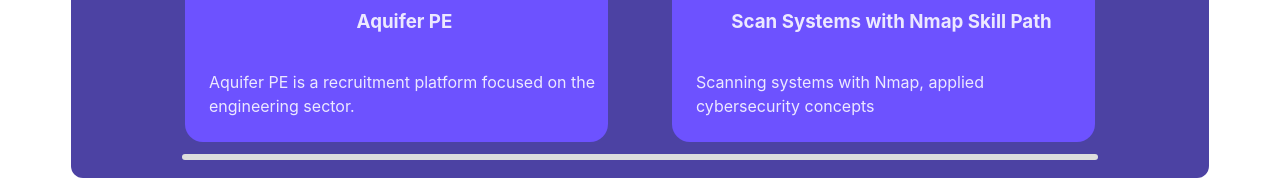
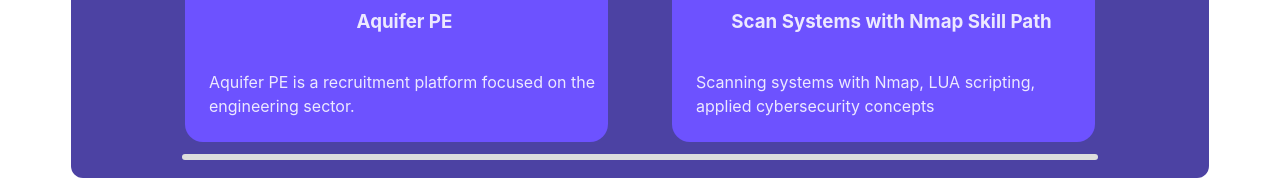
Before and after one commit to cambsull/DCWSReactPortfolio, a React (Vite) app: page / in a window 1280 px wide. Shown: the part 1460-1640 px from the top of the page. Built offline with nearby package versions, Linux system fonts and the light colour scheme.

Commit message:
Added to descriptions

```diff
--- a/src/components/Certifications/Certifications.jsx
+++ b/src/components/Certifications/Certifications.jsx
@@ -51,7 +51,7 @@
         {
             title: 'Scan Systems with Nmap Skill Path',
             issuer: 'Codecademy',
-            description: 'Scanning systems with Nmap, applied cybersecurity concepts.',
+            description: 'Scanning systems with Nmap, LUA scripting, applied cybersecurity concepts.',
             image: certImage6,
             link: 'https://www.codecademy.com/profiles/cgsullivan1/certificates/8a755949f5374c06b088f439d70e9334'
         }
--- a/src/components/LatestCertification/LatestCertification.jsx
+++ b/src/components/LatestCertification/LatestCertification.jsx
@@ -8,7 +8,7 @@
         {
             title: 'Scan Systems with Nmap Skill Path',
             issuer: 'Codecademy',
-            description: 'Scanning systems with Nmap, applied cybersecurity concepts',
+            description: 'Scanning systems with Nmap, LUA scripting, applied cybersecurity concepts',
             image: certImage6,
             link: 'https://www.codecademy.com/profiles/cgsullivan1/certificates/8a755949f5374c06b088f439d70e9334'
         }
```
